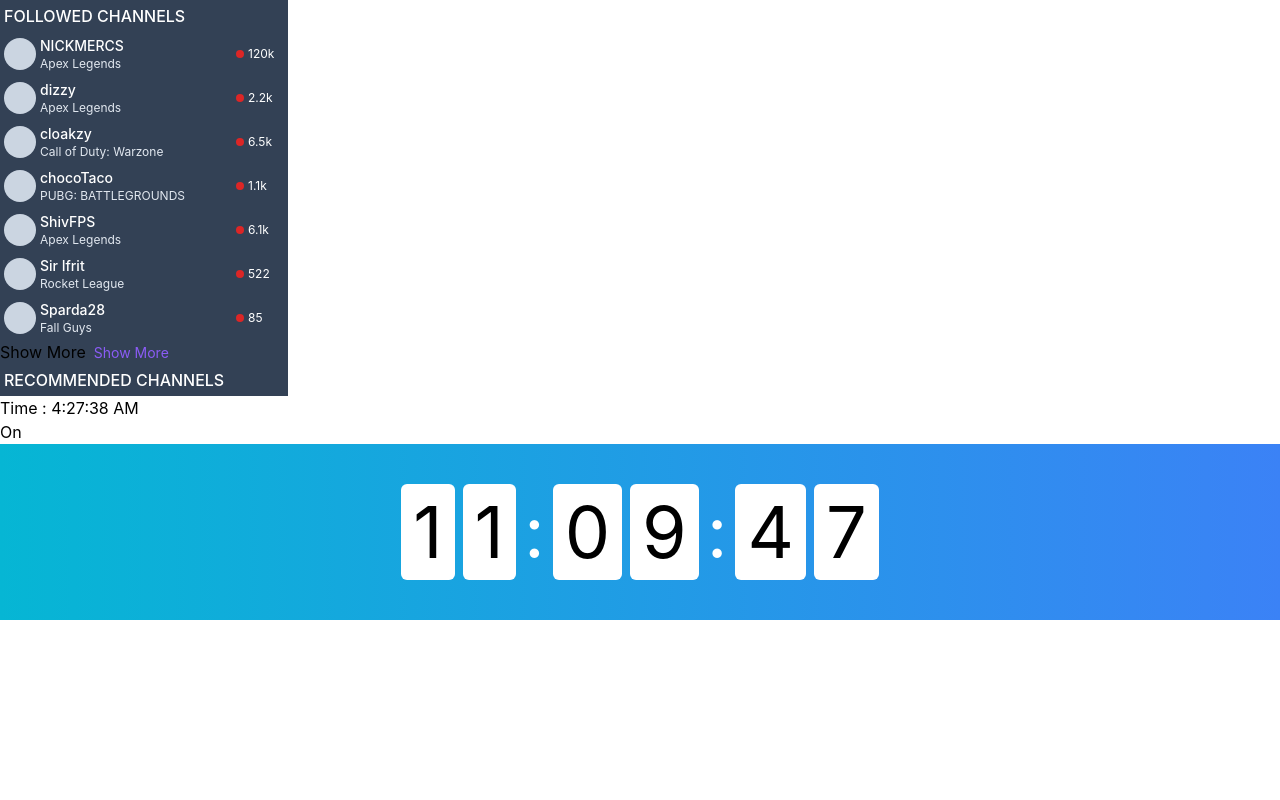
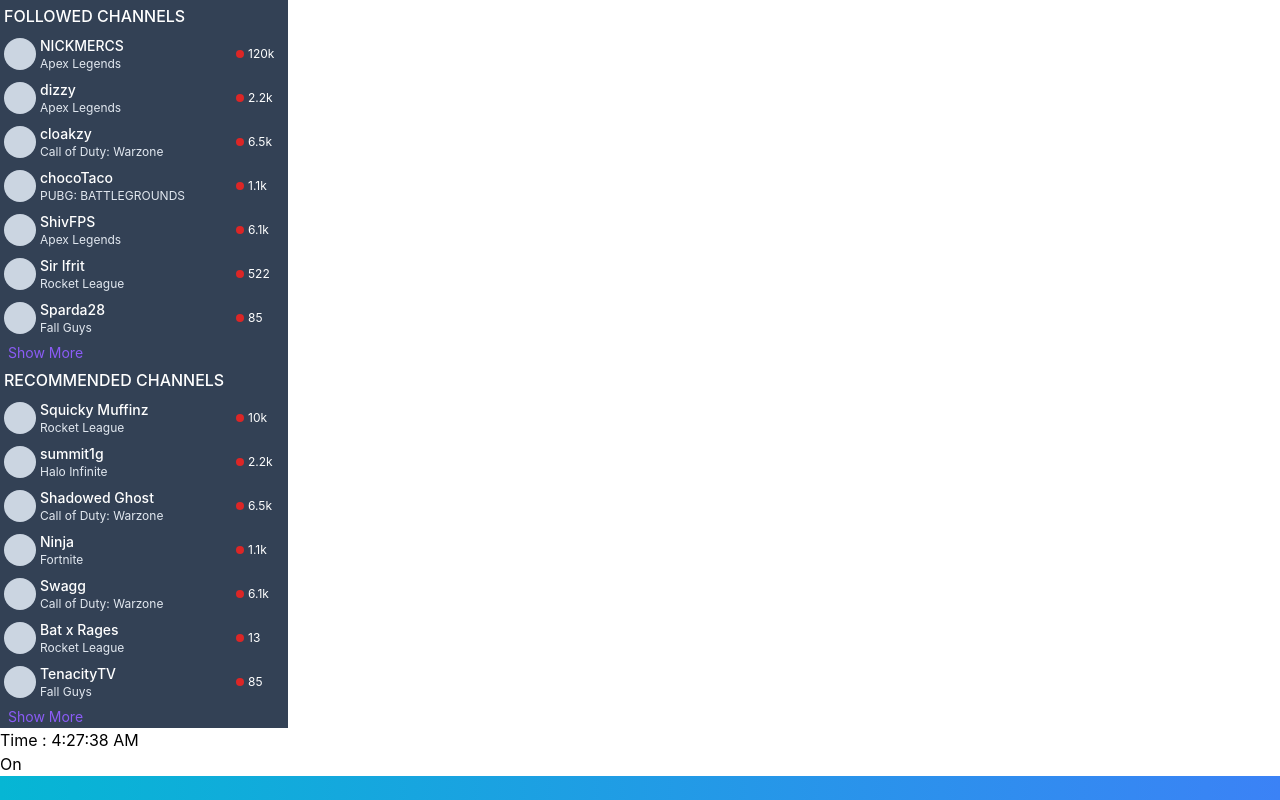
Before and after one commit to 11kyle/twitch-clone, a React (Create React App) app: page / in a window 1280 px wide. Shown: the top 800 px of the page. Built offline with nearby package versions, Linux system fonts and the light colour scheme.

Commit message:
Create the useResize hook

```diff
--- a/src/App.js
+++ b/src/App.js
@@ -40,19 +40,16 @@
   console.log(hours.toLocaleString('en-US', {minimumIntegerDigits: 2}))
 
   return (
-    <div className="flex justify-center items-center space-x-2 bg-gradient-to-r from-cyan-500 to-blue-500">
+    <div className="flex justify-center items-center space-x-2 h-screen bg-gradient-to-r from-cyan-500 to-blue-500">
       {hours.toLocaleString('en-US', {minimumIntegerDigits: 2}).split("").map((value, index) => (
-        <div className="text-7xl bg-white rounded-md p-3 my-10" key={index}>{value}</div>
-      ))}
-
-      <div className="text-7xl text-white">:</div>
-      {minutes && minutes.toLocaleString('en-US', {minimumIntegerDigits: 2}).split("").map((value, index) => (
         <div className="text-7xl bg-white rounded-md p-3" key={index}>{value}</div>
       ))}
 
       <div className="text-7xl text-white">:</div>
-      {/* needs a unique key. currently numbers like 55 have the same key */}
-      {/* 00 causes the render to disappear */}
+      {minutes.toLocaleString('en-US', {minimumIntegerDigits: 2}).split("").map((value, index) => (
+        <div className="text-7xl bg-white rounded-md p-3" key={index}>{value}</div>
+      ))}
+      <div className="text-7xl text-white">:</div>
       {seconds.toLocaleString('en-US', {minimumIntegerDigits: 2}).split("").map((value, index) => (
         <div className="text-7xl bg-white rounded-md p-3" key={index}>{value}</div>
       ))}
--- a/src/components/listItem.js
+++ b/src/components/listItem.js
@@ -2,8 +2,7 @@
 import { useResize } from "../hooks/useResize";
 
 export const ListItem = ({ data }) => {
-  const [size, setSize] = useState(7);
-  const [size1, setSize1] = useResize(data);
+  const [size, setSize] = useResize(data);
 
 
   function showMore() {
@@ -33,23 +32,7 @@
   return (
     <>
       {items}
-      <button onClick={setSize1}>{data.length > size1 ? "Show More" : "Show Less"}</button>
-
-      {data.length && <button className="text-violet-500 text-sm mx-2 hover:underline"
-      onClick={showMore}>
-        {data.length > size ? "Show More" : "Show Less"}
-      </button>}
-
-    {/*
-      {data.length > size ?
-        <button className="text-violet-500 text-sm mx-2 hover:underline" onClick={showMore}>
-          {size <= 7 ? "Show More" : "Show Less"}
-        </button> :
-        <button className="text-violet-500 text-sm mx-2 hover:underline" onClick={showMore}>
-        {size <= 7 ? "Show More" : "Show Less"}
-      </button>
-      }
-    */}
+      <button className="text-violet-500 text-sm mx-2 hover:underline" onClick={setSize}>{data.length > size ? "Show More" : "Show Less"}</button>
     </>
   );
 }
--- a/src/components/sideNav.js
+++ b/src/components/sideNav.js
@@ -7,7 +7,7 @@
       <h1 className="font-medium text-white m-1">{title}</h1>
       {content}
       <h1 className="font-medium text-white m-1">RECOMMENDED CHANNELS</h1>
-      {/*{content2}*/}
+      {content2}
     </SimpleBar>
   );
 };
--- a/src/hooks/useResize.js
+++ b/src/hooks/useResize.js
@@ -1,12 +1,12 @@
 import { useState } from "react"
 
-export const useResize = (data, initialSize = 7) => {
+export const useResize = (data, incrementAmount = 7, initialSize = 7) => {
     const [size, setSize] = useState(initialSize);
 
     const resize = () => {
-      if (data.length > size) return setSize(prevSize => prevSize + 7);
+      if (data.length > size) return setSize(prevSize => prevSize + incrementAmount);
 
-      return setSize(prevSize => prevSize -7);
+      return setSize(prevSize => prevSize - incrementAmount);
     }
 
   return [size, resize];
```
